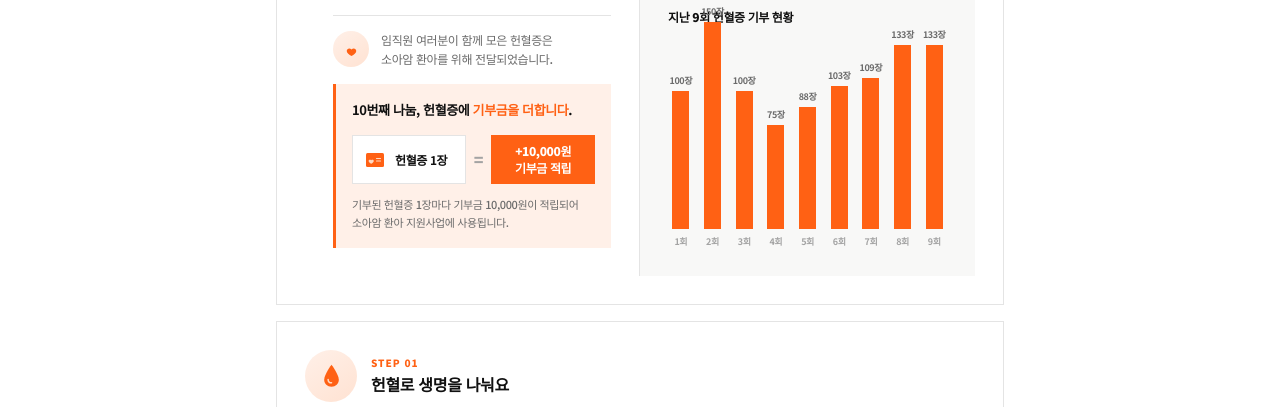
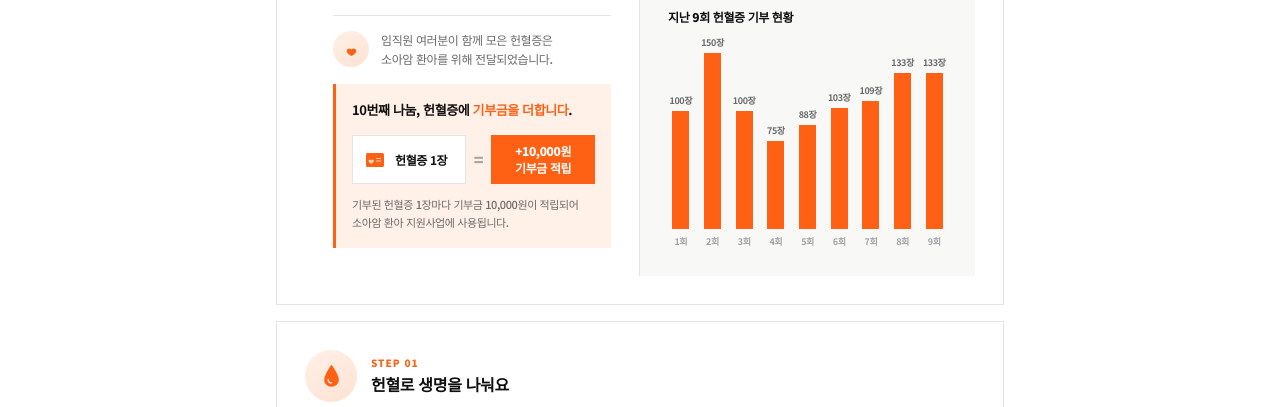
Before and after one commit to jinajeon0505/blood-donation, a website: page public/index.html in a window 1280 px wide. Shown: the part 383-790 px from the top of the page. Drawn offline with Linux system fonts and the light colour scheme; no server answers.

Commit message:
막대그래프 수치 라벨이 제목과 겹치는 문제 수정
막대 최대 높이를 컨테이너의 100%가 아닌 85%로 제한해 라벨이 표시될
여백을 항상 확보하고, 어떤 화면 크기에서도 최소 높이를 보장하도록
bar-chart에 min-height를 추가함.

```diff
--- a/public/index.html
+++ b/public/index.html
@@ -94,15 +94,15 @@
               <span>지난 9회 헌혈증 기부 현황</span>
             </div>
             <div class="bar-chart">
-              <div class="bar-col"><span class="bar-val">100장</span><div class="bar" style="height:66.7%"></div><span class="bar-x">1회</span></div>
-              <div class="bar-col"><span class="bar-val">150장</span><div class="bar" style="height:100%"></div><span class="bar-x">2회</span></div>
-              <div class="bar-col"><span class="bar-val">100장</span><div class="bar" style="height:66.7%"></div><span class="bar-x">3회</span></div>
-              <div class="bar-col"><span class="bar-val">75장</span><div class="bar" style="height:50%"></div><span class="bar-x">4회</span></div>
-              <div class="bar-col"><span class="bar-val">88장</span><div class="bar" style="height:58.7%"></div><span class="bar-x">5회</span></div>
-              <div class="bar-col"><span class="bar-val">103장</span><div class="bar" style="height:68.7%"></div><span class="bar-x">6회</span></div>
-              <div class="bar-col"><span class="bar-val">109장</span><div class="bar" style="height:72.7%"></div><span class="bar-x">7회</span></div>
-              <div class="bar-col"><span class="bar-val">133장</span><div class="bar" style="height:88.7%"></div><span class="bar-x">8회</span></div>
-              <div class="bar-col"><span class="bar-val">133장</span><div class="bar" style="height:88.7%"></div><span class="bar-x">9회</span></div>
+              <div class="bar-col"><span class="bar-val">100장</span><div class="bar" style="height:56.7%"></div><span class="bar-x">1회</span></div>
+              <div class="bar-col"><span class="bar-val">150장</span><div class="bar" style="height:85%"></div><span class="bar-x">2회</span></div>
+              <div class="bar-col"><span class="bar-val">100장</span><div class="bar" style="height:56.7%"></div><span class="bar-x">3회</span></div>
+              <div class="bar-col"><span class="bar-val">75장</span><div class="bar" style="height:42.5%"></div><span class="bar-x">4회</span></div>
+              <div class="bar-col"><span class="bar-val">88장</span><div class="bar" style="height:49.9%"></div><span class="bar-x">5회</span></div>
+              <div class="bar-col"><span class="bar-val">103장</span><div class="bar" style="height:58.4%"></div><span class="bar-x">6회</span></div>
+              <div class="bar-col"><span class="bar-val">109장</span><div class="bar" style="height:61.8%"></div><span class="bar-x">7회</span></div>
+              <div class="bar-col"><span class="bar-val">133장</span><div class="bar" style="height:75.4%"></div><span class="bar-x">8회</span></div>
+              <div class="bar-col"><span class="bar-val">133장</span><div class="bar" style="height:75.4%"></div><span class="bar-x">9회</span></div>
             </div>
           </div>
         </div>
--- a/public/style.css
+++ b/public/style.css
@@ -183,7 +183,7 @@ body {
 .bar-chart-head { margin-bottom: 14px; flex-shrink: 0; }
 .bar-chart-head span { font-size: 12px; font-weight: 800; color: var(--text-strong); }
 
-.bar-chart { display: flex; align-items: flex-end; gap: 6px; flex: 1; }
+.bar-chart { display: flex; align-items: flex-end; gap: 6px; flex: 1; min-height: 150px; }
 .bar-col { flex: 1; display: flex; flex-direction: column; align-items: center; justify-content: flex-end; height: 100%; }
 .bar-val { font-size: 9px; font-weight: 700; color: var(--text-muted); margin-bottom: 4px; white-space: nowrap; }
 .bar { width: 66%; margin: 0 auto; background: var(--accent); flex-shrink: 0; }
```
